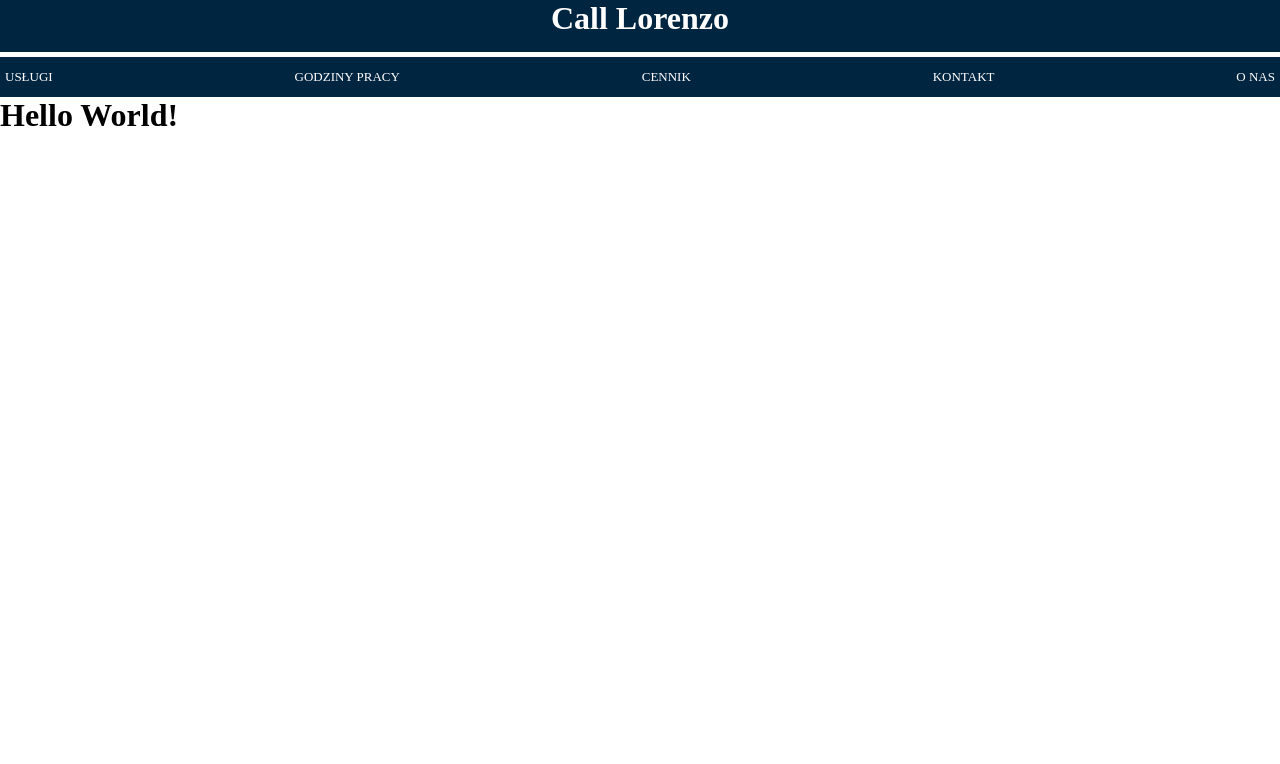
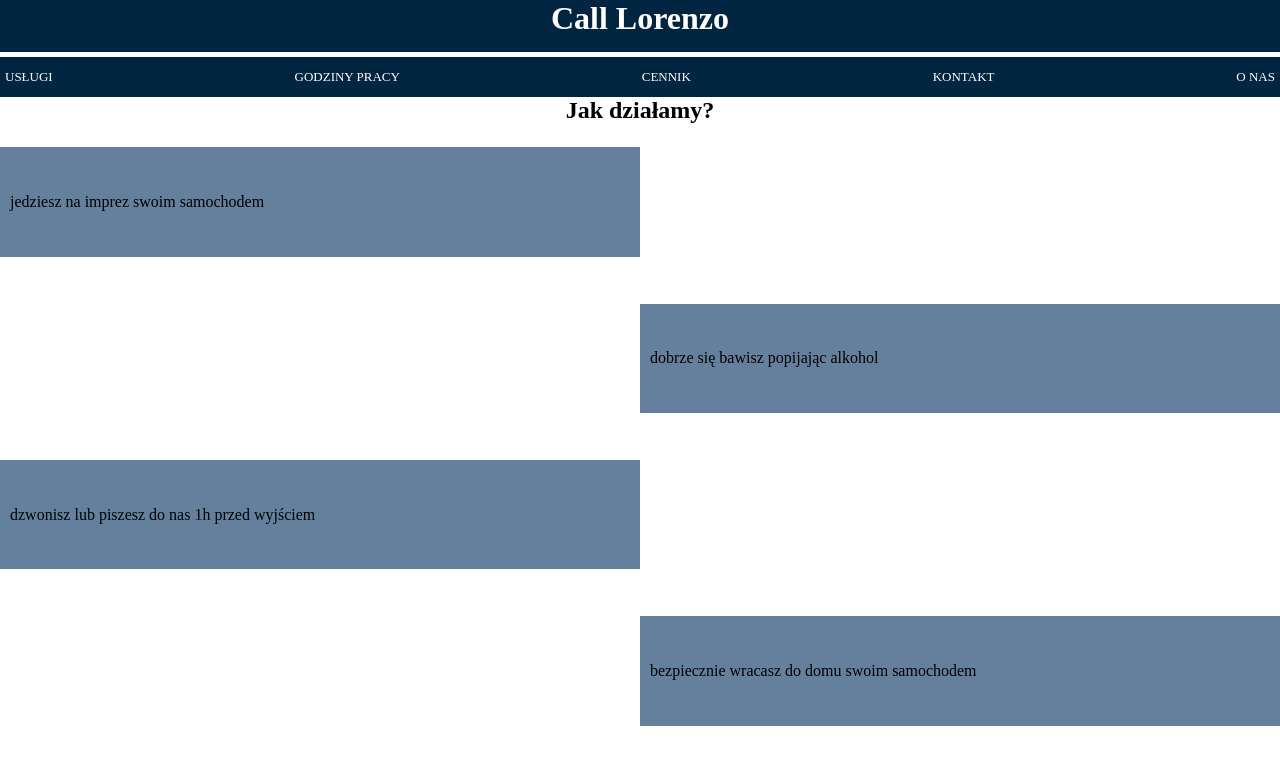
Before and after one commit to kj-ninja/call-lorenzo, a React (Create React App) app: page / in a window 1280 px wide. Shown: the top 764 px of the page. Built offline with nearby package versions, Linux system fonts and the light colour scheme.

Commit message:
how are we doing WIP

```diff
--- a/src/App.tsx
+++ b/src/App.tsx
@@ -1,10 +1,11 @@
 import Header from "./components/Header";
+import HowAreWeDoing from "./components/HowAreWeDoing";
 
 function App() {
   return (
     <div className="App">
       <Header/>
-      <h1>Hello World!</h1>
+      <HowAreWeDoing/>
     </div>
   );
 }
--- a/src/components/Header/index.tsx
+++ b/src/components/Header/index.tsx
@@ -1,9 +1,9 @@
 import Navbar from "../Navbar";
 import StyledHeader from "./styles";
-import {header} from "../../content";
+import {content} from "../../content";
 
 const Header = () => {
-  const {title, navigation} = header;
+  const {title, navigation} = content.header;
 
   return (
     <StyledHeader>
--- a/src/components/Header/styles.ts
+++ b/src/components/Header/styles.ts
@@ -1,14 +1,13 @@
 import styled from "styled-components";
-import theme from "../../styles/theme";
 
 const StyledHeader = styled.header`
-  background-color: ${theme.colors.primaryColor};
-  color: ${theme.colors.white};
+  background-color: ${(props) => props.theme.colors.primaryColor};
+  color: ${(props) => props.theme.colors.white};
 
   h1 {
     width: 100%;
     text-align: center;
-    border-bottom: 5px solid ${theme.colors.white};
+    border-bottom: 5px solid ${(props) => props.theme.colors.white};
     padding-bottom: 15px;
   }
 `;
--- /dev/null
+++ b/src/components/HowAreWeDoing/index.tsx
@@ -0,0 +1,26 @@
+import {FC} from 'react';
+import {StyledHowAreWeDoing, StyledTile} from "./styles";
+import {content} from "../../content";
+
+interface Props {
+}
+
+const HowAreWeDoing: FC<Props> = () => {
+const {tiles} = content.howAreWeDoing;
+
+  console.log(tiles);
+  return (
+    <StyledHowAreWeDoing>
+      <h2>Jak działamy?</h2>
+      <div className='tiles-container'>
+        {tiles.map((tile) => (
+          <StyledTile tile={tile}>
+            {tile.description}
+          </StyledTile>
+        ))}
+      </div>
+    </StyledHowAreWeDoing>
+  );
+};
+
+export default HowAreWeDoing;
--- /dev/null
+++ b/src/components/HowAreWeDoing/styles.ts
@@ -0,0 +1,35 @@
+import styled from "styled-components";
+import {ITile} from "../../types";
+
+type ITileProps = {
+  tile: ITile;
+}
+
+export const StyledHowAreWeDoing = styled.section`
+  h2 {
+    text-align: center;
+  }
+  .tiles-container {
+    height: calc(100vh - 175px);
+    display: flex;
+    flex-wrap: wrap;
+    align-items: center;
+  }
+`
+
+export const StyledTile = styled.div<ITileProps>`
+  height: ${(props) => (
+    props.tile.description ?
+            '17.5%' : '25%'
+  )};
+  width: 50%;
+  background-color: ${(props) => (
+    props.tile.description ?
+            props.theme.colors.secondaryColor :
+            props.theme.colors.white
+  )};
+  display: flex;
+  align-items: center;
+  text-align: center;
+  padding: 10px;
+`
--- a/src/content/index.ts
+++ b/src/content/index.ts
@@ -1,4 +1,17 @@
-export const header = {
+import {ITile} from "../types";
+
+interface IContent {
+  header: {
+    title: string;
+    navigation: string[];
+  };
+  howAreWeDoing: {
+    tiles: ITile[];
+  }
+}
+
+export const content: IContent = {
+  header: {
     title: 'Call Lorenzo',
     navigation: [
       'USŁUGI',
@@ -7,4 +20,41 @@ export const header = {
       'KONTAKT',
       'O NAS'
     ]
+  },
+  howAreWeDoing: {
+    tiles: [
+      {
+        description: 'jedziesz na imprez swoim samochodem',
+        icon: null,
+      },
+      {
+        description: null,
+        icon: 'Auto'
+      },
+      {
+        description: null,
+        icon: 'Kieliszki'
+      },
+      {
+        description: 'dobrze się bawisz popijając alkohol',
+        icon: null,
+      },
+      {
+        description: 'dzwonisz lub piszesz do nas 1h przed wyjściem',
+        icon: null,
+      },
+      {
+        description: null,
+        icon: 'Telefon'
+      },
+      {
+        description: null,
+        icon: 'Auto'
+      },
+      {
+        description: 'bezpiecznie wracasz do domu swoim samochodem',
+        icon: null,
+      },
+    ],
+  }
 };
--- /dev/null
+++ b/src/styles/styled/Container/index.ts
@@ -0,0 +1,6 @@
+import styled from "styled-components";
+
+export const Container = styled.div`
+  height: 100vh;
+  text-align: center;
+`
--- a/src/styles/theme.ts
+++ b/src/styles/theme.ts
@@ -8,6 +8,6 @@ const theme = {
   fontFamily: {
     primaryFont: '"Roboto", "sans-serif"',
   },
-}
+};
 
 export default theme;
--- /dev/null
+++ b/src/types/index.ts
@@ -0,0 +1,8 @@
+// How are we doing
+export interface ITile {
+  description: string | null;
+  icon: string | null;
+}
+
+// general
+export type KeyString = { [key: string]: string };
```
Lines whose indentation alone changed are shown as unchanged.
